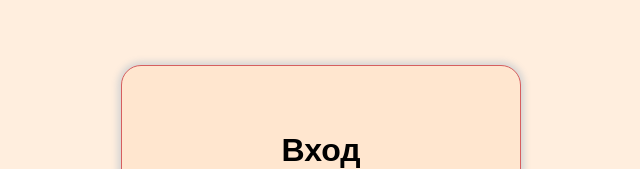
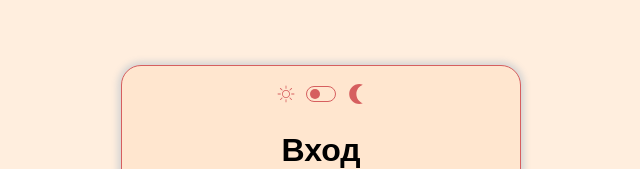
Before and after one commit to okovtkov/english, a React (Create React App) app: page / in a window 1280 px wide. Shown: the part 118-287 px from the top of the page, without its empty margins (319-959 px from the left). Built offline with nearby package versions, Linux system fonts and the light colour scheme.

Commit message:
feat: добавлен контекст темы на всё приложение

```diff
--- a/src/App.jsx
+++ b/src/App.jsx
@@ -12,6 +12,7 @@ import Auth from './components/auth/auth';
 import { authorisation } from './api/auth';
 import Loading from './components/loading/loading';
 import { audio } from './api/audio';
+import { ThemeStateProvider } from './components/theme-switcher/theme-context';
 
 function App() {
   const [checked, setChecked] = useState(false);
@@ -65,13 +66,22 @@ function App() {
     // eslint-disable-next-line react-hooks/exhaustive-deps
   }, []);
 
-  if (!loaded) return <Loading />;
+  if (!loaded)
+    return (
+      <ThemeStateProvider>
+        <Loading />
+      </ThemeStateProvider>
+    );
 
   if (!authorized)
-    return <Auth user={user} onChangeUser={setUser} onChangeAuthorized={setAuthorized} />;
+    return (
+      <ThemeStateProvider>
+        <Auth user={user} onChangeUser={setUser} onChangeAuthorized={setAuthorized} />
+      </ThemeStateProvider>
+    );
 
   return (
-    <>
+    <ThemeStateProvider>
       <Header
         onChangeAuthorized={setAuthorized}
         onChangeUser={setUser}
@@ -107,7 +117,7 @@ function App() {
           }
         />
       </Routes>
-    </>
+    </ThemeStateProvider>
   );
 }
 
--- a/src/components/auth/auth.jsx
+++ b/src/components/auth/auth.jsx
@@ -3,6 +3,7 @@ import SignIn from '../sign-in/sign-in';
 import SignUp from '../sign-up/sign-up';
 import Reset from '../reset/reset';
 import Button from '../button/button';
+import ThemeSwitcher from '../theme-switcher/theme-switcher';
 import './auth.scss';
 
 function Auth(props) {
@@ -11,6 +12,7 @@ function Auth(props) {
   return (
     <div className="auth">
       <div className="auth__wrapper">
+        <ThemeSwitcher className="auth__theme-switcher" iconTheme="primary" />
         {type === 'sign-in' && (
           <SignIn
             onChangeType={setType}
--- a/src/components/auth/auth.scss
+++ b/src/components/auth/auth.scss
@@ -44,6 +44,13 @@
   }
 }
 
+.auth__theme-switcher {
+  position: absolute;
+  top: 20px;
+  left: 50%;
+  transform: translateX(-50%);
+}
+
 .auth__heading {
   font-size: 26px;
   margin: 0;
--- a/src/components/header/header.jsx
+++ b/src/components/header/header.jsx
@@ -1,27 +1,17 @@
 import classNames from 'classnames';
-import { useCallback, useEffect, useState } from 'react';
+import { useEffect, useState } from 'react';
 import { Link } from 'react-router-dom';
 import Logout from '../logout/logout';
-import Switcher from '../switcher/switcher';
-import IconSun from '../svg-icon/icon-sun/icon-sun';
-import IconMoon from '../svg-icon/icon-moon/icon-moon';
 import Search from '../search/search';
+import ThemeSwitcher from '../theme-switcher/theme-switcher';
 import './header.scss';
 
 function Header(props) {
   const [open, setOpen] = useState(false);
-  const [mode, setMode] = useState('light');
 
   useEffect(() => {
     document.body.style.overflow = open ? 'hidden' : 'auto';
   }, [open]);
-
-  const onChangeMode = useCallback((isChecked) => {
-    const newMode = isChecked ? 'dark' : 'light';
-    setMode(newMode);
-    document.body.dataset.theme = newMode;
-    localStorage.setItem('theme', newMode);
-  }, []);
 
   return (
     <header className="header">
@@ -52,23 +42,9 @@ function Header(props) {
           onChangeUser={props.onChangeUser}
           onChangeChecked={props.onChangeChecked}
         />
-        <Switcher
-          checked={mode === 'dark'}
-          theme="primary"
-          firstOption={<IconSun theme="primary" />}
-          secondOption={<IconMoon theme="primary" />}
-          onChange={onChangeMode}
-          className="header__switcher-mobile"
-        />
+        <ThemeSwitcher iconTheme="primary" className="header__switcher-mobile" />
       </nav>
-      <Switcher
-        checked={mode === 'dark'}
-        theme="secondary"
-        firstOption={<IconSun theme="secondary" />}
-        secondOption={<IconMoon theme="secondary" />}
-        onChange={onChangeMode}
-        className="header__switcher-desktop"
-      />
+      <ThemeSwitcher iconTheme="secondary" className="header__switcher-desktop" />
     </header>
   );
 }
--- /dev/null
+++ b/src/components/theme-switcher/theme-context.jsx
@@ -0,0 +1,25 @@
+import { createContext, useContext, useEffect, useState } from 'react';
+
+const ThemeStateContext = createContext();
+
+export const ThemeStateProvider = ({ children }) => {
+  const defaultTheme = localStorage.getItem('theme') || 'light';
+  const [theme, setTheme] = useState(defaultTheme);
+
+  useEffect(() => {
+    document.body.dataset.theme = theme;
+    localStorage.setItem('theme', theme);
+  }, [theme]);
+
+  return (
+    <ThemeStateContext.Provider value={{ theme, setTheme }}>{children}</ThemeStateContext.Provider>
+  );
+};
+
+export const useThemeState = () => {
+  const context = useContext(ThemeStateContext);
+  if (!context) {
+    throw new Error('useThemeState must be used within an ThemeStateProvider');
+  }
+  return context;
+};
--- /dev/null
+++ b/src/components/theme-switcher/theme-switcher.jsx
@@ -0,0 +1,21 @@
+import Switcher from '../switcher/switcher';
+import IconSun from '../svg-icon/icon-sun/icon-sun';
+import IconMoon from '../svg-icon/icon-moon/icon-moon';
+import { useThemeState } from './theme-context';
+
+function ThemeSwitcher(props) {
+  const { theme, setTheme } = useThemeState();
+
+  return (
+    <Switcher
+      checked={theme === 'dark'}
+      theme={props.iconTheme}
+      firstOption={<IconSun theme={props.iconTheme} />}
+      secondOption={<IconMoon theme={props.iconTheme} />}
+      onChange={(isChecked) => setTheme(isChecked ? 'dark' : 'light')}
+      className={props.className}
+    />
+  );
+}
+
+export default ThemeSwitcher;
```
